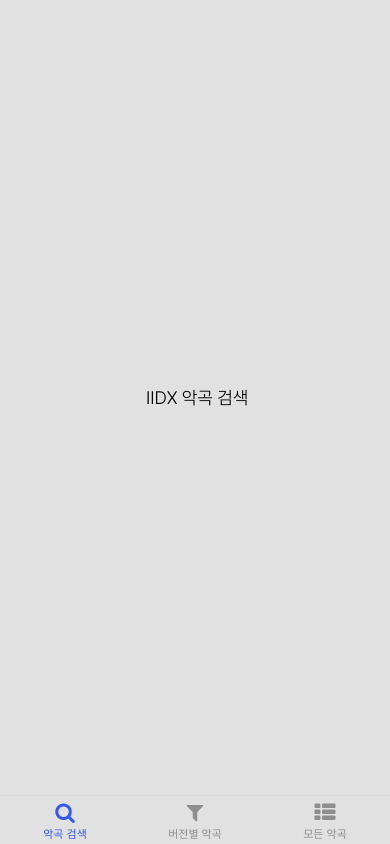
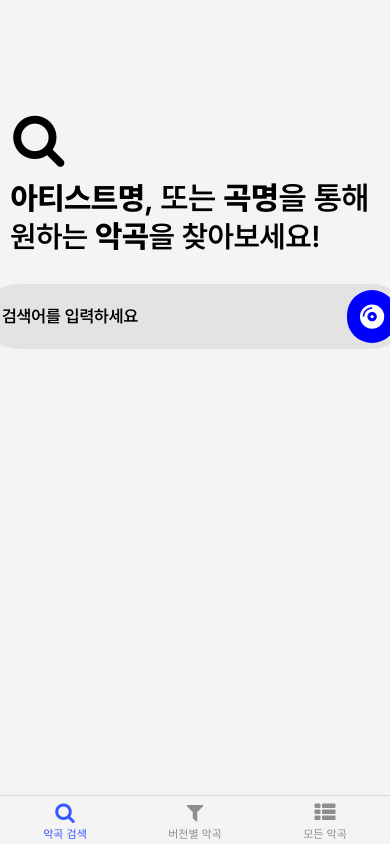
Before and after one commit to 4rNe5/IIDBX_RN, a React Native app: screen /TabNavigator in a window 390 px wide. Built offline with nearby package versions, Linux system fonts and the light colour scheme.

Commit message:
06/22/First
semi-Fin Search Design

```diff
--- /dev/null
+++ b/components/SearchBar.tsx
@@ -0,0 +1,26 @@
+import React, { useState } from 'react';
+import { View, StyleSheet, TextInput, TouchableOpacity } from 'react-native';
+import { FontAwesome5 } from '@expo/vector-icons';
+
+type SearchBarProps = {
+  placeholder: string;
+  searchKeyword: string;
+  onSearch: (text: string) => void;
+  onSearchButtonPress: () => void;
+}
+
+export default function SearchBar ({ placeholder, searchKeyword, onSearch, onSearchButtonPress }: SearchBarProps) {
+  return (
+    <View style={{ backgroundColor: '#e3e3e3', flexDirection: 'row', alignItems: 'center', paddingLeft: 8, paddingRight: 8, paddingVertical: 6, borderRadius: 35, margin: 15 }}>
+      <TextInput
+        style={{ flex: 1, borderRadius: 5, padding: 9, marginRight: 7, fontFamily: 'Pretendard-SemiBold', fontSize: 17 }}
+        placeholder={placeholder}
+        value={searchKeyword}
+        onChangeText={onSearch}
+      />
+      <TouchableOpacity onPress={onSearchButtonPress} style={{ padding: 13, backgroundColor: 'blue', borderRadius: 50 }}>
+        <FontAwesome5 name="compact-disc" size={25} color="white" />
+      </TouchableOpacity>
+    </View>
+  );
+};
--- /dev/null
+++ b/components/VersionDropDown.tsx
@@ -0,0 +1,109 @@
+import React, { useState } from 'react';
+import { StyleSheet, Text, View } from 'react-native';
+import { Dropdown } from 'react-native-element-dropdown';
+import AntDesign from '@expo/vector-icons/AntDesign';
+
+const data = [
+  { label: 'Item 1', value: '1' },
+  { label: 'Item 2', value: '2' },
+  { label: 'Item 3', value: '3' },
+  { label: 'Item 4', value: '4' },
+  { label: 'Item 5', value: '5' },
+  { label: 'Item 6', value: '6' },
+  { label: 'Item 7', value: '7' },
+  { label: 'Item 8', value: '8' },
+];
+
+const DropdownComponent = () => {
+  const [value, setValue] = useState(null);
+  const [isFocus, setIsFocus] = useState(false);
+
+  const renderLabel = () => {
+    if (value || isFocus) {
+      return (
+        <Text style={[styles.label, isFocus && { color: 'blue' }]}>
+          Dropdown label
+        </Text>
+      );
+    }
+    return null;
+  };
+
+  return (
+    <View style={styles.container}>
+      {renderLabel()}
+      <Dropdown
+        style={[styles.dropdown, isFocus && { borderColor: 'blue' }]}
+        placeholderStyle={styles.placeholderStyle}
+        selectedTextStyle={styles.selectedTextStyle}
+        inputSearchStyle={styles.inputSearchStyle}
+        iconStyle={styles.iconStyle}
+        data={data}
+        search
+        maxHeight={300}
+        labelField="label"
+        valueField="value"
+        placeholder={!isFocus ? 'Select item' : '...'}
+        searchPlaceholder="Search..."
+        value={value}
+        onFocus={() => setIsFocus(true)}
+        onBlur={() => setIsFocus(false)}
+        onChange={item => {
+          setValue(item.value);
+          setIsFocus(false);
+        }}
+        renderLeftIcon={() => (
+          <AntDesign
+            style={styles.icon}
+            color={isFocus ? 'blue' : 'black'}
+            name="Safety"
+            size={20}
+          />
+        )}
+      />
+    </View>
+  );
+};
+
+export default DropdownComponent;
+
+const styles = StyleSheet.create({
+  container: {
+    width: '100%',
+    backgroundColor: 'white',
+    padding: 16,
+  },
+  dropdown: {
+    height: 50,
+    borderColor: 'gray',
+    borderWidth: 0.5,
+    borderRadius: 8,
+    paddingHorizontal: 8,
+  },
+  icon: {
+    marginRight: 5,
+  },
+  label: {
+    position: 'absolute',
+    backgroundColor: 'white',
+    left: 22,
+    top: 8,
+    zIndex: 999,
+    paddingHorizontal: 8,
+    fontSize: 14,
+  },
+  placeholderStyle: {
+    fontSize: 16,
+  },
+  selectedTextStyle: {
+    fontSize: 16,
+  },
+  iconStyle: {
+    width: 20,
+    height: 20,
+  },
+  inputSearchStyle: {
+    height: 40,
+    fontSize: 16,
+  },
+});
--- a/navigation/tab-navigator.tsx
+++ b/navigation/tab-navigator.tsx
@@ -17,7 +17,7 @@
     <Tab.Navigator
       screenOptions={{
         tabBarStyle: {
-          backgroundColor: '#e1e1e1',
+          backgroundColor: '#f4f4f4',
         },
         tabBarActiveTintColor: '#3458ff',
       }}>
--- a/package.json
+++ b/package.json
@@ -20,6 +20,7 @@
     "expo-status-bar": "~1.12.1",
     "react": "18.2.0",
     "react-native": "0.74.2",
+    "react-native-element-dropdown": "^2.12.1",
     "react-native-gesture-handler": "~2.16.1",
     "react-native-safe-area-context": "4.10.1",
     "react-native-screens": "3.31.1"
--- a/screens/AllSong.tsx
+++ b/screens/AllSong.tsx
@@ -19,6 +19,6 @@
     flex: 1,
     alignItems: 'center',
     justifyContent: 'center',
-    backgroundColor: '#e1e1e1',
+    backgroundColor: '#f4f4f4',
   },
 });
--- a/screens/SearchSong.tsx
+++ b/screens/SearchSong.tsx
@@ -1,16 +1,34 @@
-import { FontAwesome, FontAwesome5 } from '@expo/vector-icons';
+import { FontAwesome } from '@expo/vector-icons';
 import AsyncStorage from '@react-native-async-storage/async-storage';
 import { useNavigation } from '@react-navigation/native';
 import { StackNavigationProp } from '@react-navigation/stack';
 import axios from 'axios';
-import { Alert, Platform, ScrollView, StyleSheet, Text, TouchableOpacity, View } from "react-native";
+import { Alert, Platform, ScrollView, StyleSheet, Text, TouchableOpacity, View, KeyboardAvoidingView } from "react-native";
 import PretendardText from "../components/PretendardText";
+import { useState } from "react";
+import SearchBar from "../components/SearchBar";
+import { StatusBar } from "expo-status-bar";
 
 export default function SearchSong() {
+
+  const [searchKeyword, setSearchKeyword] = useState('');
+
+  const handleSearch = (text: string) => {
+    setSearchKeyword(prevSearchKeyword => text);
+    // 검색 기능 구현
+  };
   return (
-    <View style={styles.containter}>
-      <PretendardText fontsize={18} fontWeight={'Light'}> IIDX 악곡 검색</PretendardText>
-    </View>
+    <KeyboardAvoidingView
+      behavior={Platform.OS === "ios" ? "padding" : "height"}
+    style={styles.containter}>
+      <StatusBar style="dark"/>
+        <View style={styles.title_container}>
+          <FontAwesome style={styles.title_icon} name="search" size={55} color="black" />
+          <PretendardText fontsize={32} fontWeight={'SemiBold'}> {<PretendardText fontsize={31} fontWeight={'ExtraBold'}>아티스트명</PretendardText>}, 또는 {<PretendardText fontsize={32} fontWeight={'ExtraBold'}>곡명</PretendardText>}을 통해 </PretendardText>
+          <PretendardText fontsize={30} fontWeight={'SemiBold'}> 원하는 {<PretendardText fontsize={31} fontWeight={'ExtraBold'}>악곡</PretendardText>}을 찾아보세요! </PretendardText>
+        </View>
+          <SearchBar placeholder="검색어를 입력하세요" searchKeyword={searchKeyword} onSearch={handleSearch} onSearchButtonPress={() => {}} />
+    </KeyboardAvoidingView>
   );
 }
 
@@ -19,6 +37,19 @@
       flex: 1,
       alignItems: 'center',
       justifyContent: 'center',
-      backgroundColor: '#e1e1e1',
+      backgroundColor: '#f4f4f4',
     },
+    innercontainter :{
+      paddingHorizontal: 8,
+    },
+    title_container :{
+      alignItems: 'flex-start',
+      paddingRight: 10,
+      paddingBottom: 15,
+      marginTop: -320,
+    },
+    title_icon :{
+      marginLeft: 10,
+      marginBottom: 12,
+    }
 });
--- a/screens/VersionSong.tsx
+++ b/screens/VersionSong.tsx
@@ -5,11 +5,13 @@
 import axios from 'axios';
 import { Alert, Platform, ScrollView, StyleSheet, Text, TouchableOpacity, View } from "react-native";
 import PretendardText from "../components/PretendardText";
+import VersionDropDown from "../components/VersionDropDown";
 
 export default function VersionSong() {
   return (
     <View style={styles.containter}>
       <PretendardText fontsize={18} fontWeight={'Light'}> IIDX 버전별 악곡 검색</PretendardText>
+      <VersionDropDown/>
     </View>
   );
 }
@@ -19,6 +21,6 @@
     flex: 1,
     alignItems: 'center',
     justifyContent: 'center',
-    backgroundColor: '#e1e1e1',
+    backgroundColor: '#f4f4f4',
   },
 });
```
Also changed, not shown: 1 other file (tests, documents, lock files or other folders).
